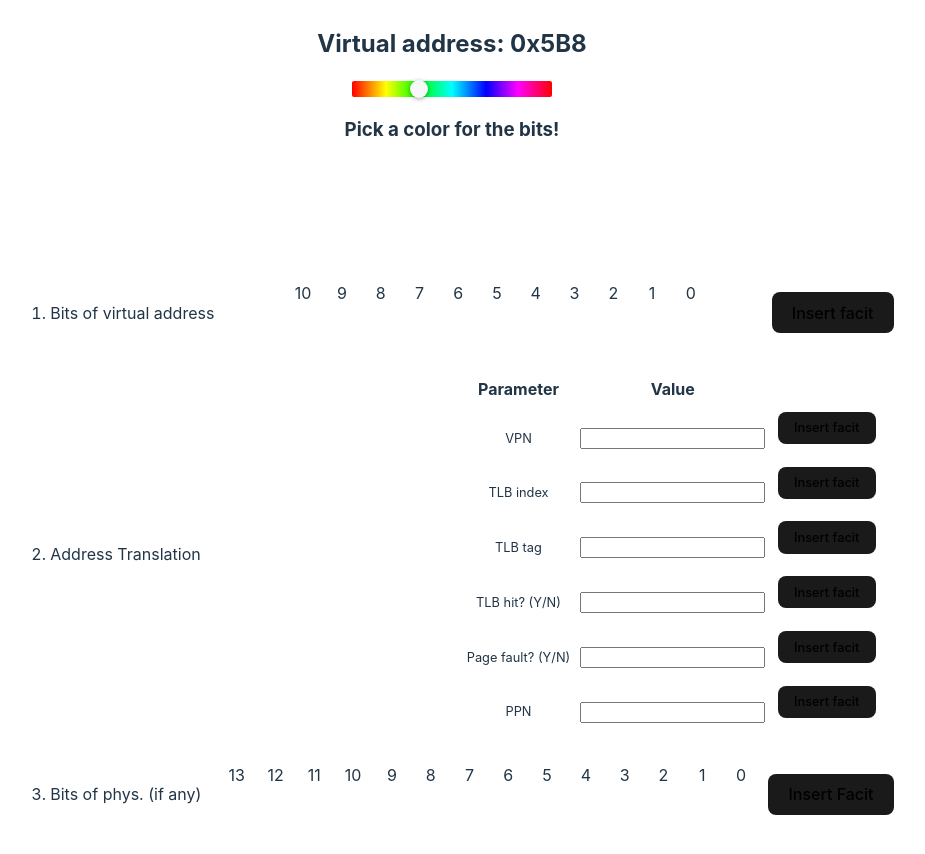
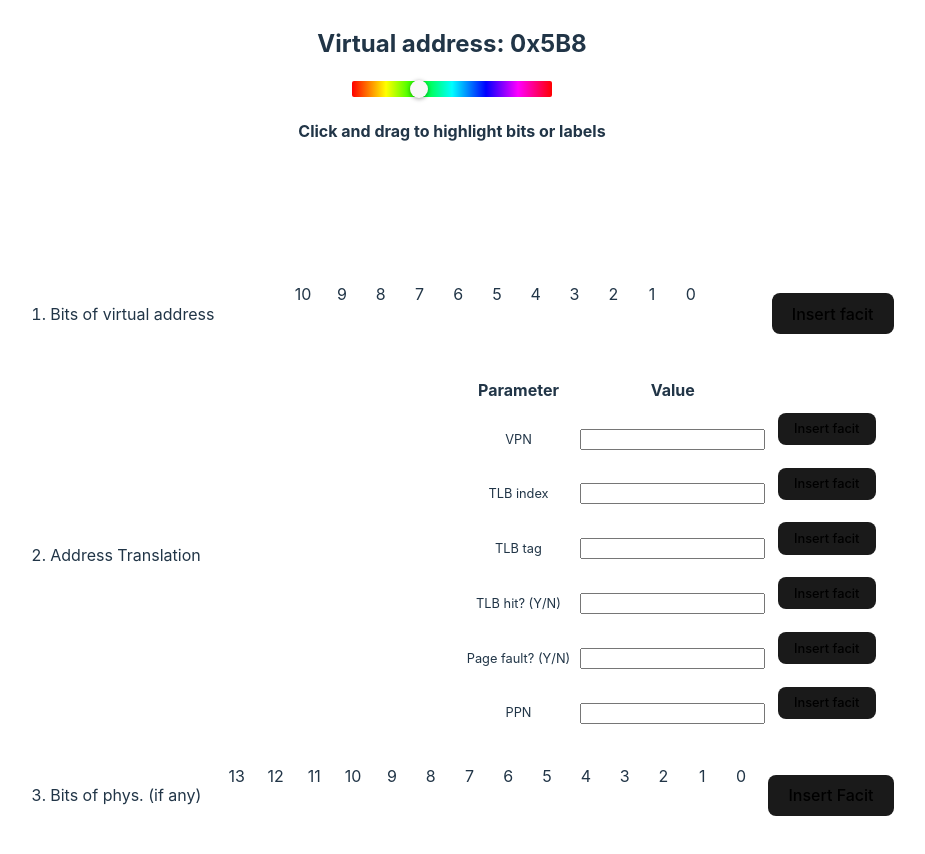
Before and after one commit to MahmoodSeoud/VMAT, a React (Vite) app: page / in a window 1280 px wide. Shown: the part 972-1826 px from the top of the page, without its empty margins (188-1113 px from the left). Built offline with nearby package versions, Linux system fonts and the light colour scheme.

Commit message:
better titl4es

```diff
--- a/src/components/Input_table/Input_table.tsx
+++ b/src/components/Input_table/Input_table.tsx
@@ -255,8 +255,8 @@ function Input_table({ VirtualAddress, addressPrefix, baseConversion, pageSize,
                         color={color}
                         onChange={handleColorChange}
                     />
+                    <h4>Click and drag to highlight bits or labels <br/> </h4>
 
-                    <h3>Pick a color for the bits!</h3>
                 </div>
                 <div className='virtual-wrapper'>
                     <ol>
```
